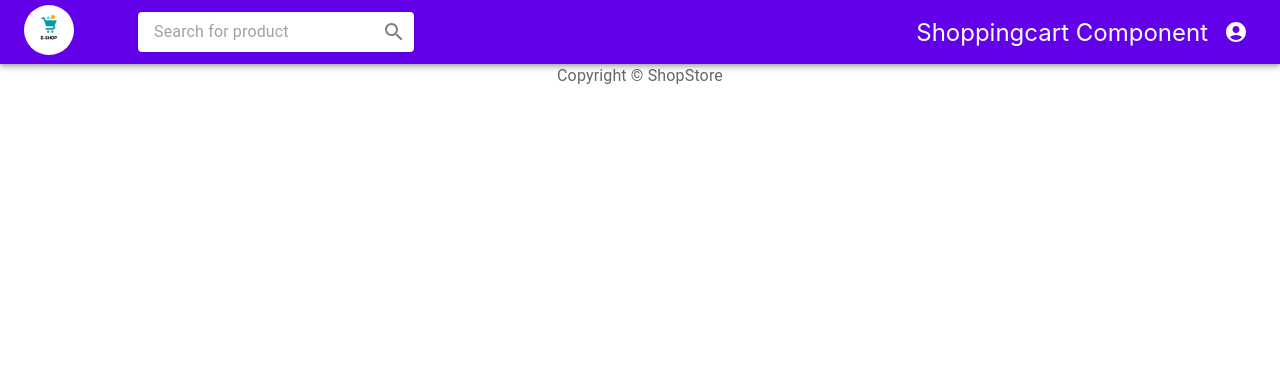
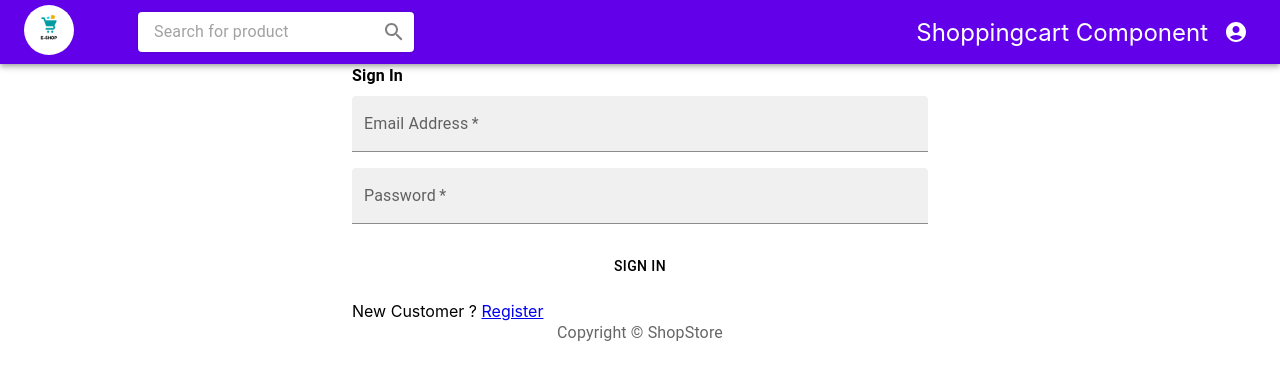
Before and after one commit to Komal6627/Ecommerce_Project, a React (Create React App) app in the folder frontend/: page /login in a window 1280 px wide. Shown: the top 380 px of the page. Built offline with nearby package versions, Linux system fonts and the light colour scheme.

Commit message:
Login page is completed working on Register page

```diff
--- a/frontend/src/App.js
+++ b/frontend/src/App.js
@@ -4,6 +4,7 @@ import Header from './components/Header';
 import { Route, Routes } from 'react-router-dom';
 import Home from './pages/Home';
 import Footer from "./components/Footer"
+import Login from './pages/Login';
 
 
 
@@ -18,6 +19,7 @@ const App = () => {
                    <Routes>
                         <Route exact path='/' Component={Home}/>
                         <Route  path='/page/:pageNumber' Component={Home}/>
+                        <Route path='/login' Component={Login}/>
                    </Routes>
                 </main>
             </Container>
--- a/frontend/src/components/Product.js
+++ b/frontend/src/components/Product.js
@@ -6,7 +6,7 @@ const Product =({product}) =>{
         <Paper sx={{maxWidth: 345, margin: "5px"}}>
             {product && (
             <CardActionArea component={Link} to={`/product/${product._id}`}>
-                <CardMedia component="img" sx={{objectFit: "contain", maxHeight: 140}} image={product.image} alt={product.name}/>
+                <CardMedia component="img" sx={{objectFit: "contain", maxHeight: 140}} image={product.images} alt={product.name}/>
                 <CardContent style={{textAlign:"center"}}>
                     <Typography gutterBottom variant="h6" component="div">
                         {product.name}
--- a/frontend/src/pages/Login.js
+++ b/frontend/src/pages/Login.js
@@ -0,0 +1,81 @@
+import { useEffect, useState,  } from "react"
+import {useDispatch, useSelector} from "react-redux"
+import { Link, useLocation } from "react-router-dom"
+import FormContainer from "../components/FormContainer"
+import { Button, Grid, TextField, Typography, useTheme } from "@mui/material"
+import Message from "../components/Message"
+import Loader from "../components/Loader"
+import styled from "@emotion/styled"
+
+const Login = ({history}) => {
+     const theme = useTheme();
+
+     const StyledForm = styled('form')(
+        {
+            width: "100% ",
+            marginTop: theme.spacing(1)
+        },
+     )
+     const StyledButton = styled(Button)(
+           {
+            margin: theme.spacing(3,0,2)
+        }
+
+     )
+      const [email, setEmail] =   useState()
+      const [password, setPassword] = useState()
+
+      const dispatch = useDispatch()
+
+    const location = useLocation() ;
+    const searchParams = new URLSearchParams(location.search);
+    const redirect = searchParams.get("redirect") || "/";
+    const userLogin = useSelector((state) => state.user);
+    const {userDetails, loading, error} = userLogin;
+
+    useEffect(() => {
+        if(userDetails){
+            history.replace(redirect)
+        }
+    },[history, userDetails, redirect])
+
+    const submitHandler = (e) =>{
+        e.preventDefault();
+        console.log(email, password);
+        dispatch(email, password);
+    }
+
+    return(
+        <FormContainer>
+            <Typography component="h1" style={{fontWeight: "bold"}}>
+                Sign In
+            </Typography>
+            {error && <Message></Message>}
+            {loading && <Loader/>}
+            <StyledForm onSubmit={submitHandler}>
+                <Grid container spacing={2}>
+                    <Grid item xs={12}>
+                        <TextField variant="filled" required fullWidth id="email" label="Email Address" name="email" autoComplete="email" value={email} onChange={(e) => setEmail(e.target.value)} />
+                    </Grid>
+
+                    <Grid item xs={12}>
+                        <TextField variant="filled" required fullWidth id="password" name="password"  label= "Password" type="password" autoComplete="current-password" value={password} onChange={(e) => setPassword(e.target.value)} />
+                    </Grid>
+                </Grid>
+
+                <StyledButton type="submit" fullWidth variant="outline" color="primary">
+                    Sign In
+                </StyledButton>
+
+                <Grid container justify = "flex-start">
+                    <Grid item>
+                        New Customer ? {" "}
+                        <Link to={redirect ? `/register?redirect=${redirect}`: "/register"} variant='body2'> Register</Link>
+                    </Grid>
+                </Grid>
+            </StyledForm>
+        </FormContainer>
+    )
+}
+
+export default Login
```
Also changed, not shown: frontend/src/pages/Register.js (+40 -0 lines), 2 other files (tests, documents, lock files or other folders).
